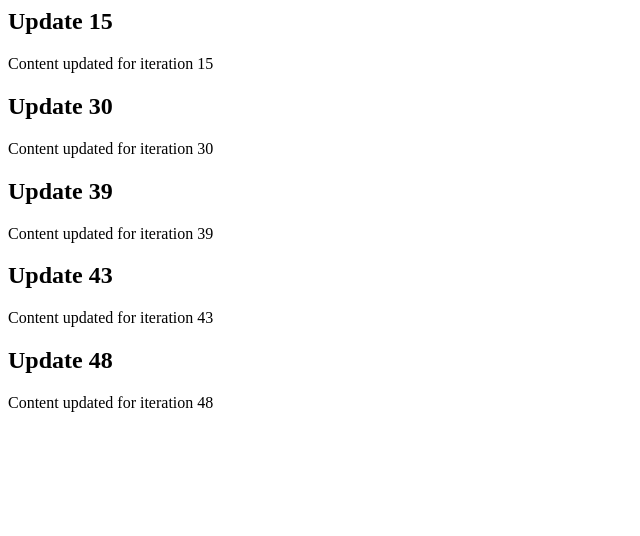
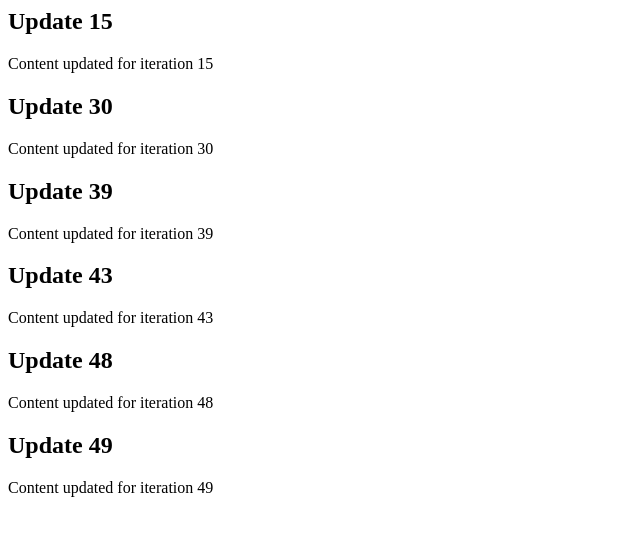
Before and after one commit to jpschmorgan/stunning-palm-tree, a website: page index.html in a window 1280 px wide. Shown: the whole page, without its empty margins (0-640 px from the left). Drawn offline with Linux system fonts and the light colour scheme.

Commit message:
update: update dependencies

```diff
--- a/index.html
+++ b/index.html
@@ -27,3 +27,9 @@
     <h2>Update 48</h2>
     <p>Content updated for iteration 48</p>
 </div>
+
+<!-- Updated iteration 49 -->
+<div class="update-49">
+    <h2>Update 49</h2>
+    <p>Content updated for iteration 49</p>
+</div>
```
